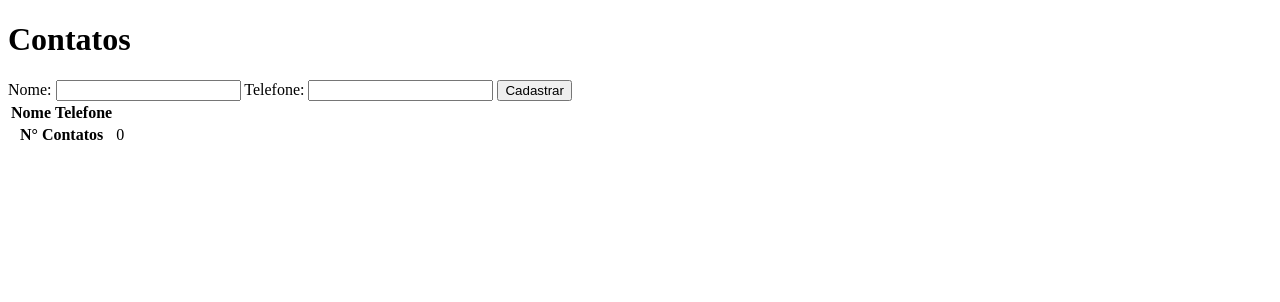
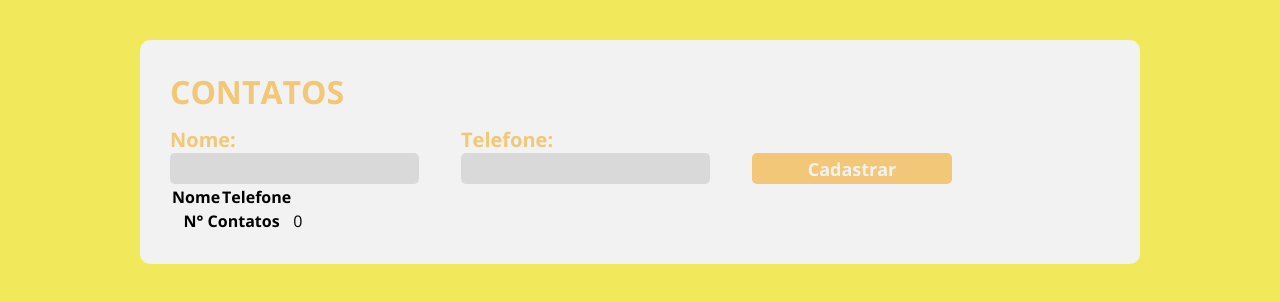
Before and after one commit to GuilhermeLuz-dev/Agenda_de_contados, a plain HTML site: page index.html in a window 1280 px wide. Drawn offline with nearby package versions, Linux system fonts and the light colour scheme.

```diff
--- a/index.html
+++ b/index.html
@@ -5,16 +5,24 @@
     <meta name="viewport" content="width=device-width, initial-scale=1.0">
     <title>Agenda de contatos</title>
     <link rel="stylesheet" href="style.css">
+    <!-- fonts -->
+    <link rel="preconnect" href="https://fonts.googleapis.com">
+<link rel="preconnect" href="https://fonts.gstatic.com" crossorigin>
+<link href="https://fonts.googleapis.com/css2?family=Open+Sans:ital,wght@0,300..800;1,300..800&display=swap" rel="stylesheet">
 </head>
 <body>
     <main>
         <div class="container">
-            <h1>Contatos</h1>
+            <h1>CONTATOS</h1>
             <form id="form_agenda">
-                <label >Nome:</label>
-                <input id="nome" required type="text">
-                <label >Telefone:</label>
-                <input id="tel" required type="tel">
+                <div class="form_inputs_boxs">
+                    <label >Nome:</label>
+                    <input id="nome" required type="text">
+                </div>
+                <div class="form_inputs_boxs">
+                    <label >Telefone:</label>
+                    <input id="tel" required type="tel">
+                </div>
                 <button id="button_submit" type="submit">Cadastrar</button>
             </form>
             <table>
--- a/style.css
+++ b/style.css
@@ -0,0 +1,59 @@
+*{
+    margin: 0;
+    padding: 0;
+    box-sizing: border-box;
+    font-family: "open sans", sans-serif;
+
+}
+
+
+body{
+    background-color: #F2E85C;
+}
+
+.container{
+    margin: 40px auto;
+    max-width: 1000px;
+    width: 100%;
+    background-color: #F2F2F2;
+    border-radius: 10px;
+    padding:30px;
+}
+
+.container > h1{
+    color: #F2C777;
+    margin-bottom: 13px;
+}
+
+#form_agenda{
+    display: flex;
+    align-items:end;
+
+}
+
+.form_inputs_boxs{
+    display: flex;
+    flex-direction: column;
+    margin-right: 42px;
+}
+
+.form_inputs_boxs label{
+    color: #F2C777;
+    font-weight: bold;
+    font-size: 20px;
+}
+
+.form_inputs_boxs input,#button_submit{
+    border: none;
+    background-color: #D9D9D9;
+    border-radius: 5px;
+    height:31px;
+    width: 249px;
+}
+#button_submit{
+    background-color: #F2C777;
+    width: 200px;
+    color: #F2F2F2;
+    font-weight: bold;
+    font-size: 18px;
+}
```
